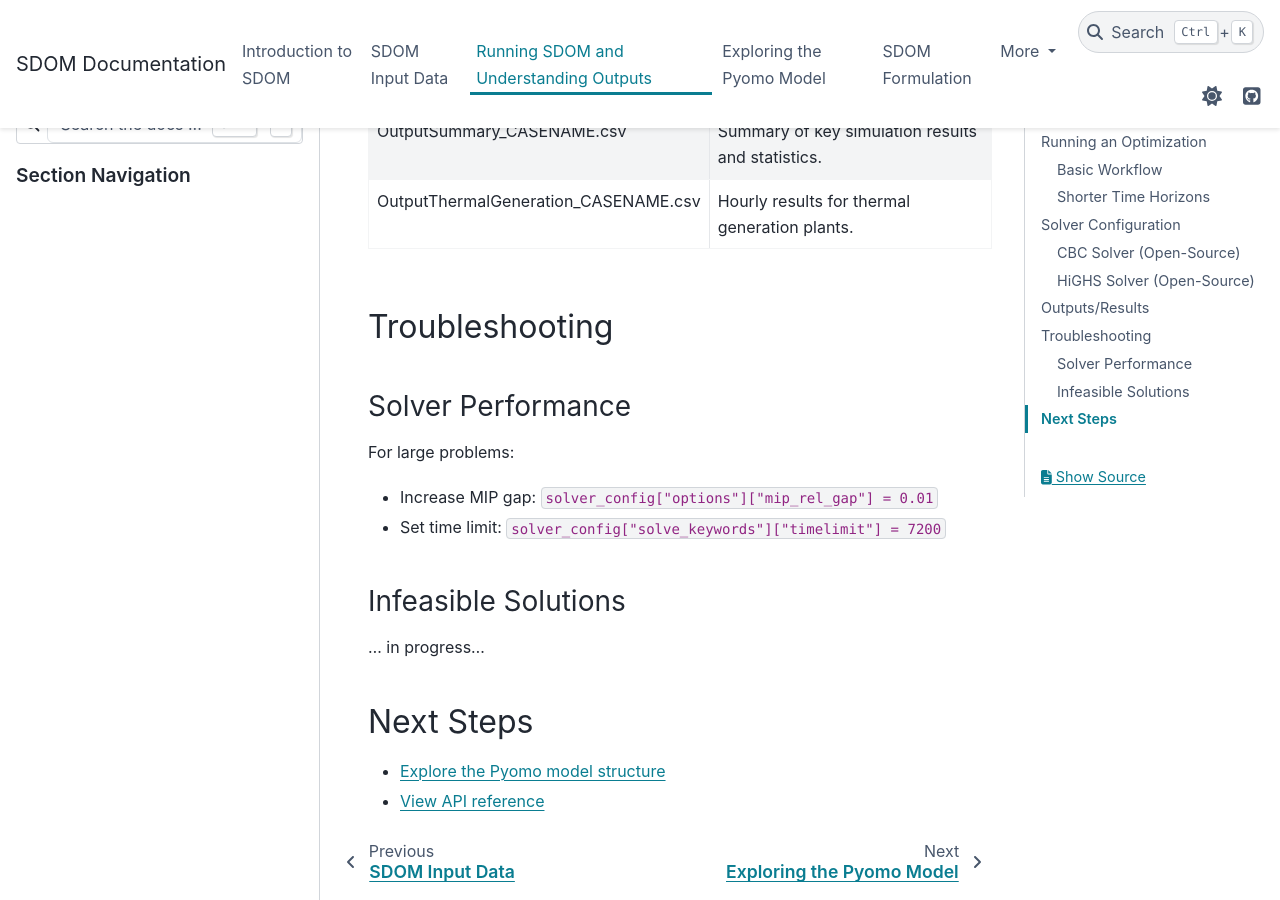
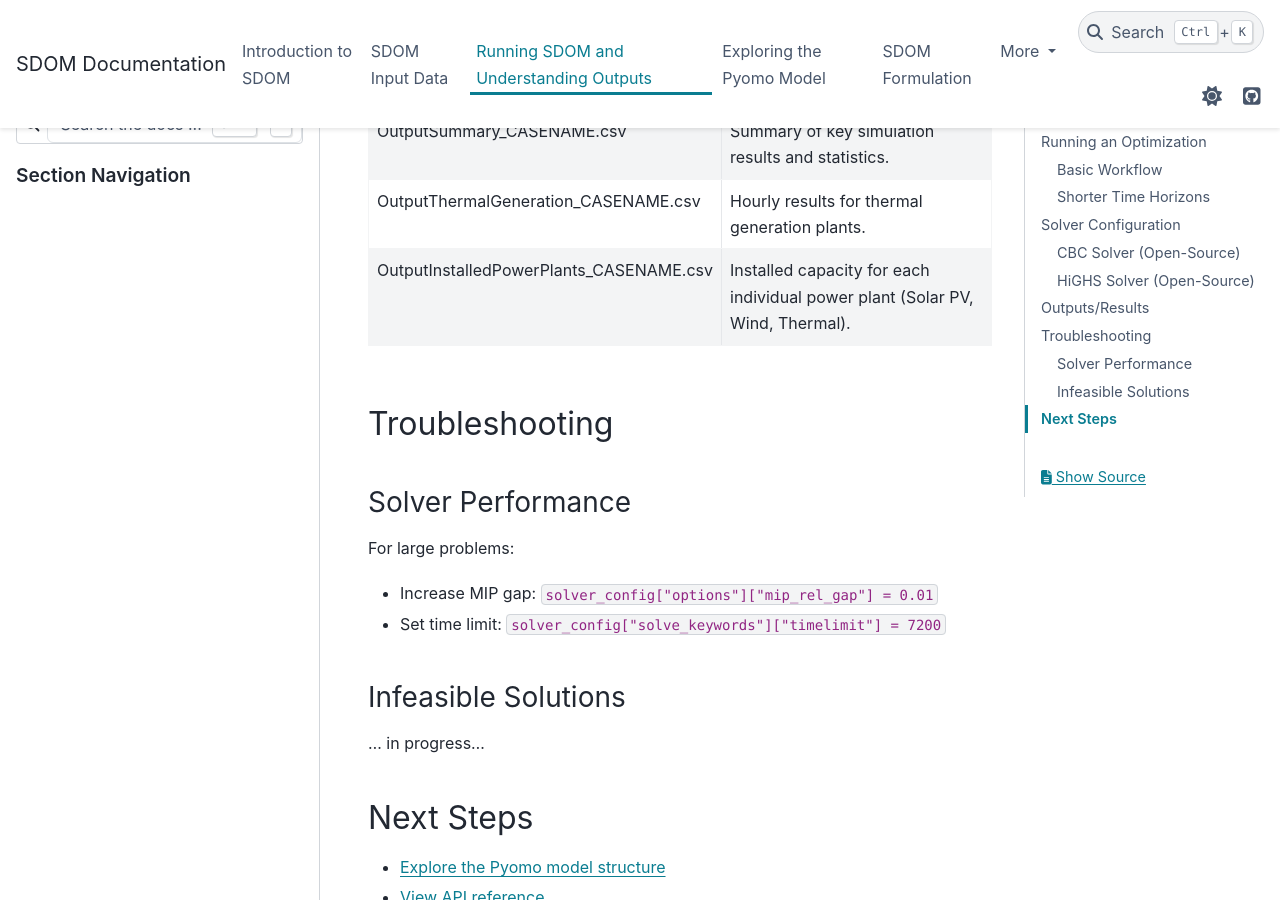
Before and after one commit to Omar0902/SDOM, a Sphinx documentation site: the page built from docs/source/user_guide/running_and_outputs.md, in a window 1280 px wide and 900 px high, scrolled down 3074 px. Built offline with Sphinx 7.4.7 and the PyData theme 0.15.4, drawn with Linux system fonts in a browser that asks for light colours.

Commit message:
up docs related to new csv output file that reports the installed capacity by plant

```diff
--- a/docs/source/user_guide/running_and_outputs.md
+++ b/docs/source/user_guide/running_and_outputs.md
@@ -120,7 +120,8 @@ In the path specified by "output_dir", sdom will writhe the following output csv
 | OutputGeneration_CASENAME.csv      | Hourly generation results aggregated by technology, curtailment, imports/exports and Load.      |
 | OutputStorage_CASENAME.csv         | Hourly storage operation results (charging/discharging and SOC). |
 | OutputSummary_CASENAME.csv         | Summary of key simulation results and statistics.        |
-| OutputThermalGeneration_CASENAME.csv | Hourly results for thermal generation plants.             |
+| OutputThermalGeneration_CASENAME.csv | Hourly results for thermal generation plants.           |
+| OutputInstalledPowerPlants_CASENAME.csv | Installed capacity for each individual power plant (Solar PV, Wind, Thermal). |
 
 ## Troubleshooting
 ### Solver Performance
```
